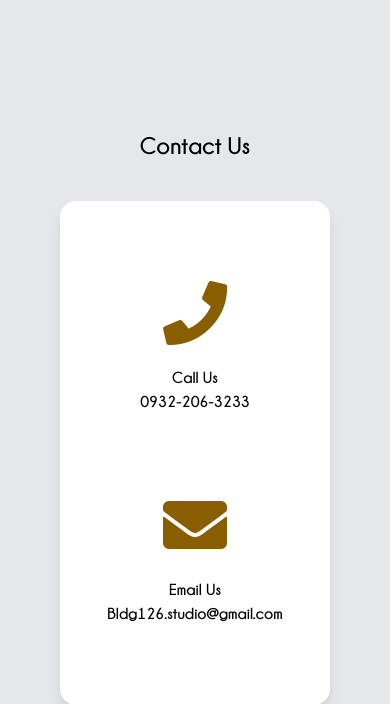
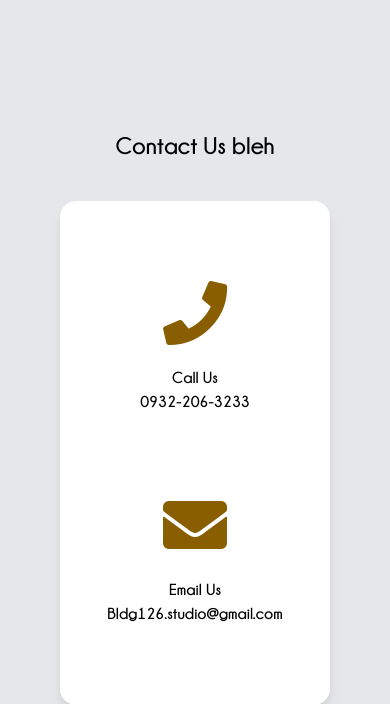
Before and after one commit to fbyrron/Bldg126Studio, a PHP site: page / in a window 390 px wide; the page is wider, and only the part inside the window is pictured. Shown: the part 5608-6312 px from the top of that part. Run offline with PHP 8.4, Linux system fonts and the light colour scheme.

Commit message:
19 hallelujah

```diff
--- a/index.html
+++ b/index.html
@@ -130,7 +130,7 @@
         <!-- {{-- CONTACT US SECTION --}} -->
         <div class="bg-gray-200" style=" height: 90px " id="contact"></div>
         <div class="py-10 px-5 bg-gray-200 ">
-            <p class="text-center font-bold text-2xl lg:text-3xl"><b>Contact Us</b></p>
+            <p class="text-center font-bold text-2xl lg:text-3xl"><b>Contact Us bleh</b></p>
             <div class="flex flex-col md:flex-row">
                 <div class="lg:w-1/2">
                     <div class="bg-white m-10  p-10 rounded-2xl shadow-lg ">
--- a/send.php
+++ b/send.php
@@ -14,7 +14,7 @@ if(isset($_POST["send"])){
     $mail->Host = 'smtp.gmail.com';
     $mail->SMTPAuth = true;
     // $mail->Username = ($_POST["Email"]);
-    $mail->Username = 'fbyrron@gmail.com';
+    $mail->Username = 'fbyrron19@gmail.com';
     $mail->Password = 'credqjxlccslgyqy';
     $mail->SMTPSecure = 'ssl';
     $mail->Port = 465;
```
